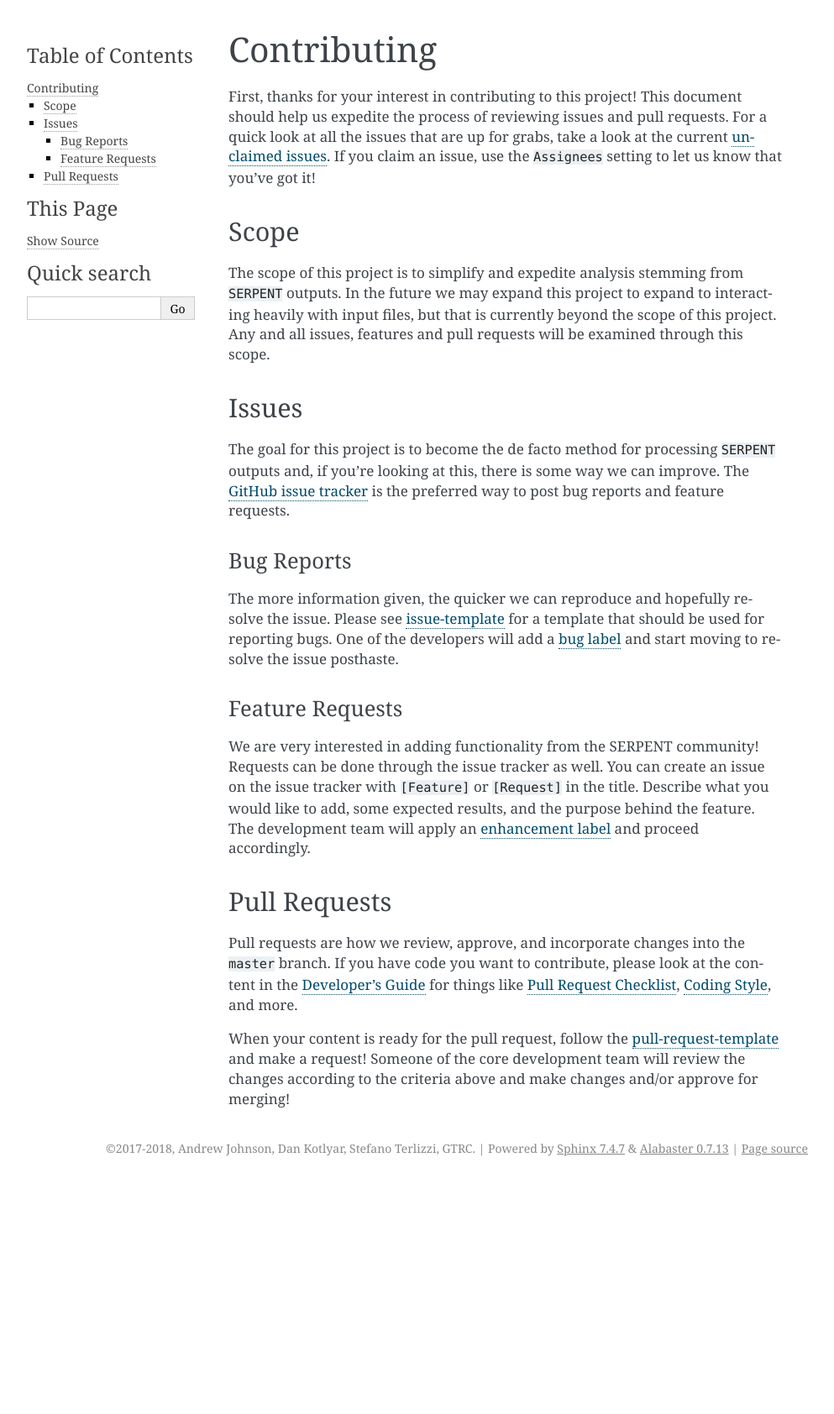
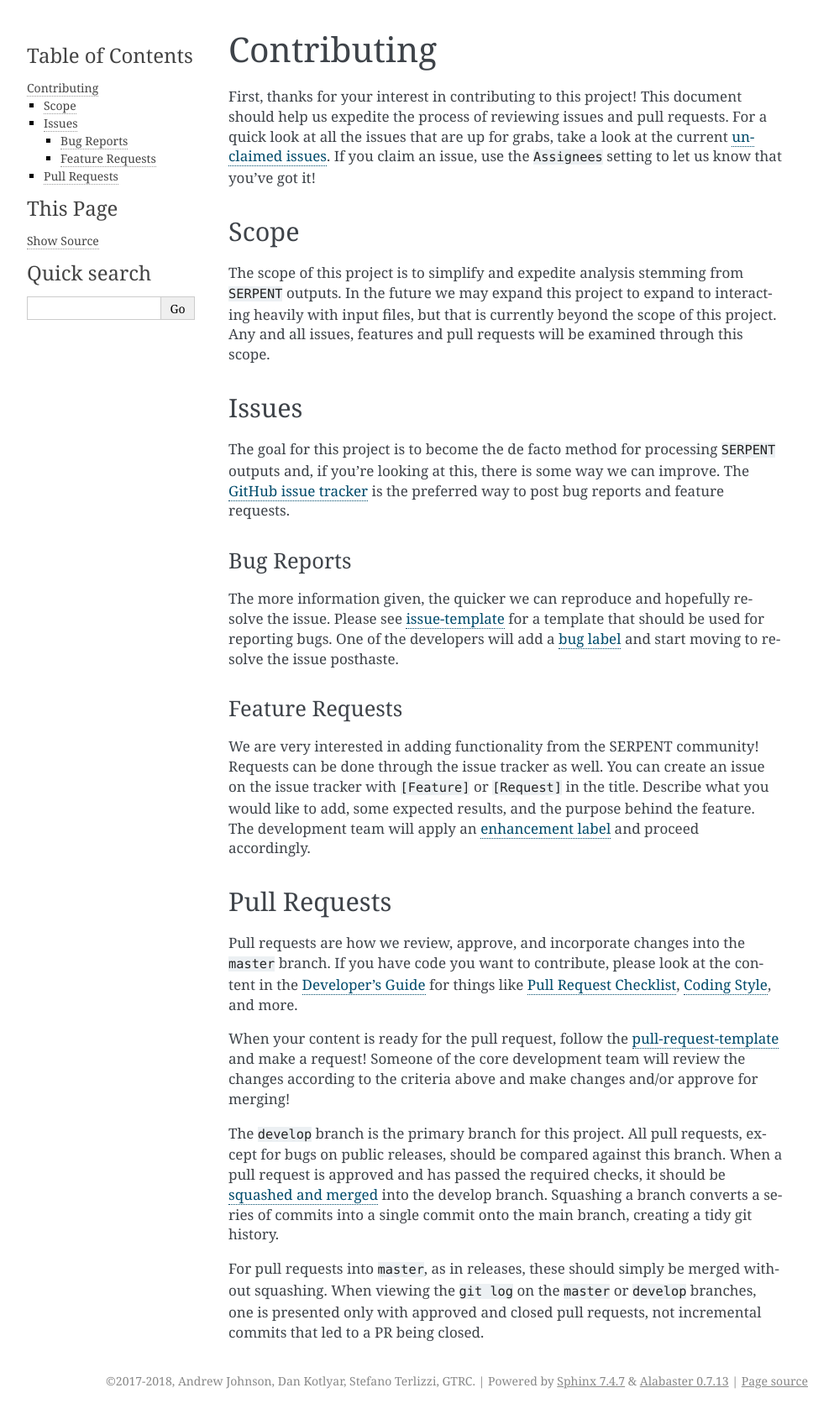
Before and after one commit to CORE-GATECH-GROUP/serpent-tools, a Sphinx documentation site: the page built from docs/develop/contributing.rst, in a window 1280 px wide. Shown: the whole page at 84% size, without its empty margins (148-1141 px from the left). Built offline with Sphinx 7.4.7, drawn with Linux system fonts in a browser that asks for light colours; before the commit the page ends 1407 px from its top, so only the background shows below that.

Commit message:
Added versioning/releasing information to docs (#89)
Added versioning/releasing information to docs
Updated documentation to include version information
and merge strategies for pull requests.
Added gridely as a contributor in README.rst and welcome
page in docs.
Updated pdf manual
Added jupyter nbconvert to docs

```diff
--- a/README.rst
+++ b/README.rst
@@ -47,7 +48,7 @@ The Annals of Nuclear Energy article should be cited for all work
 using ``SERPENT``. If you wish to cite this project, please cite as::
 
     url{@serpentTools
-        author = {Andrew Johnson and Dan Kotlyar},
+        author = {Andrew Johnson and Dan Kotlyar and Stefano Terlizzi and Gavin Ridley},
         title = {serpentTools: A suite of parsers designed to make interacting with SERPENT outputs simple and flawless},
         url = {https://github.com/CORE-GATECH-GROUP/serpent-tools},
         year = {2017}
--- a/docs/conf.py
+++ b/docs/conf.py
@@ -51,7 +51,7 @@ master_doc = 'index'
 # General information about the project.
 project = 'serpentTools'
 copyright = '2017-2018, Andrew Johnson, Dan Kotlyar, Stefano Terlizzi, GTRC'
-author = 'Andrew Johnson, Dan Kotlyar, Stefano Terlizzi'
+author = 'The serpentTools developer team'
 
 # The version info for the project you're documenting, acts as replacement for
 # |version| and |release|, also used in various other places throughout the
@@ -141,7 +141,7 @@ latex_documents = [
 # One entry per manual page. List of tuples
 # (source start file, name, description, authors, manual section).
 man_pages = [
-    (master_doc, 'serpenttools', 'serpentTools Documentation',
+    (master_doc, 'serpentTools', 'serpentTools Documentation',
      [author], 1)
 ]
 
@@ -152,7 +152,7 @@ man_pages = [
 #  dir menu entry, description, category)
 texinfo_documents = [
     (master_doc, 'serpentTools', 'serpentTools Documentation',
-     author, 'serpentTools', 'One line description of project.',
+     author, 'serpentTools', 'Parsings tools for the SERPENT Monte Carlo Code',
      'Miscellaneous'),
 ]
 
--- a/docs/develop/contributing.rst
+++ b/docs/develop/contributing.rst
@@ -67,9 +67,19 @@ the ``master`` branch. If you have code you want to
 contribute, please look at the content in the :ref:`dev-guide`
 for things like :ref:`pr-checklist`, :ref:`code-style`, and more.
 
-When your content is ready for the pull request, follow
-the
+When your content is ready for the pull request, follow the
 `pull-request-template <https://github.com/CORE-GATECH-GROUP/serpent-tools/blob/master/.github/pull_request_template.md>`_
 and make a request!
 Someone of the core development team will review the changes according
 to the criteria above and make changes and/or approve for merging!
+
+The ``develop`` branch is the primary branch for this project.
+All pull requests, except for bugs on public releases, should be compared against this branch.
+When a pull request is approved and has passed the required checks, it should be
+`squashed and merged <https://github.com/blog/2141-squash-your-commits>`_ into the develop branch.
+Squashing a branch converts a series of commits into a single commit onto the main branch,
+creating a tidy git history.
+
+For pull requests into ``master``, as in releases, these should simply be merged without squashing.
+When viewing the ``git log`` on the ``master`` or ``develop`` branches, one is presented only with
+approved and closed pull requests, not incremental commits that led to a PR being closed.
--- a/docs/develop/documentation.rst
+++ b/docs/develop/documentation.rst
@@ -161,3 +161,6 @@ Jupyter notebooks in the ``examples/`` directory, or with an
 Specifically, all readers should be demonstrated as Jupyter notebooks
 that detail the typical usage, user control settings, and examples
 of how the data is stored and accessed.
+
+These Jupyer notebooks can be converted to ``.rst`` files for inclusion
+in the manual with the command ``jupyter nbconvert --to=rst``.
--- a/docs/develop/index.rst
+++ b/docs/develop/index.rst
@@ -13,7 +13,8 @@ without any loss of comprehension.
     :caption: Contents:
 
     contributing.rst
+    datamodel.rst
     codestyle.rst
     documentation.rst
-    datamodel.rst
     checklist.rst
+    git.rst
--- a/docs/welcome/about.rst
+++ b/docs/welcome/about.rst
@@ -60,7 +61,7 @@ The Annals of Nuclear Energy article should be cited for all work
 using ``SERPENT``. If you wish to cite this project, please cite as::
 
     url{@serpentTools
-        author = {Andrew Johnson and Dan Kotlyar and Stefano Terlizzi},
+        author = {Andrew Johnson and Dan Kotlyar and Stefano Terlizzi and Gavin Ridley},
         title = {serpentTools: A suite of parsers designed to make
         interacting with SERPENT outputs simple and flawless},
         url = {https://github.com/CORE-GATECH-GROUP/serpent-tools},
```
Also changed, not shown: other parts of README.rst (+1 -0 lines), other parts of docs/welcome/about.rst (+1 -0 lines), docs/develop/git.rst (added, +50 -0 lines), setup.py (+3 -4 lines), 1 other file.
